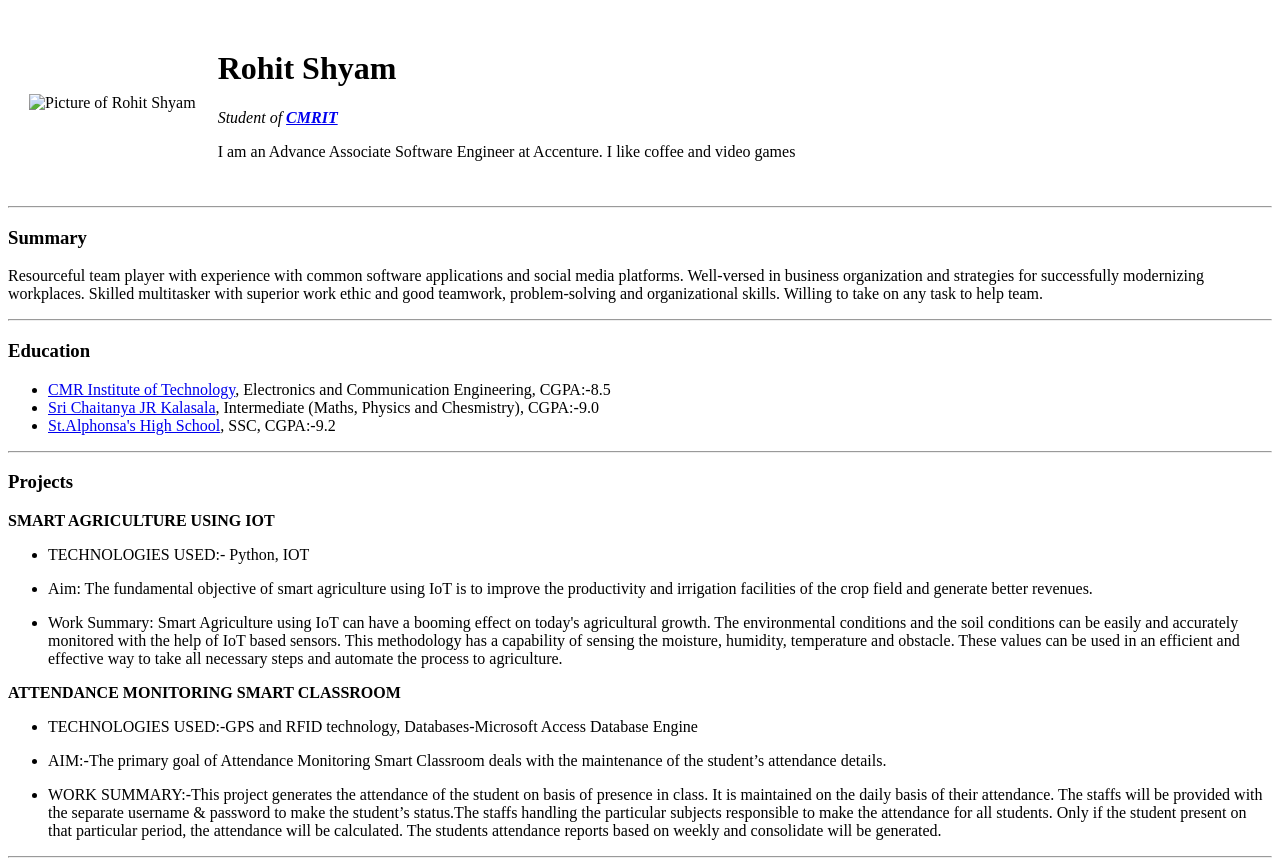
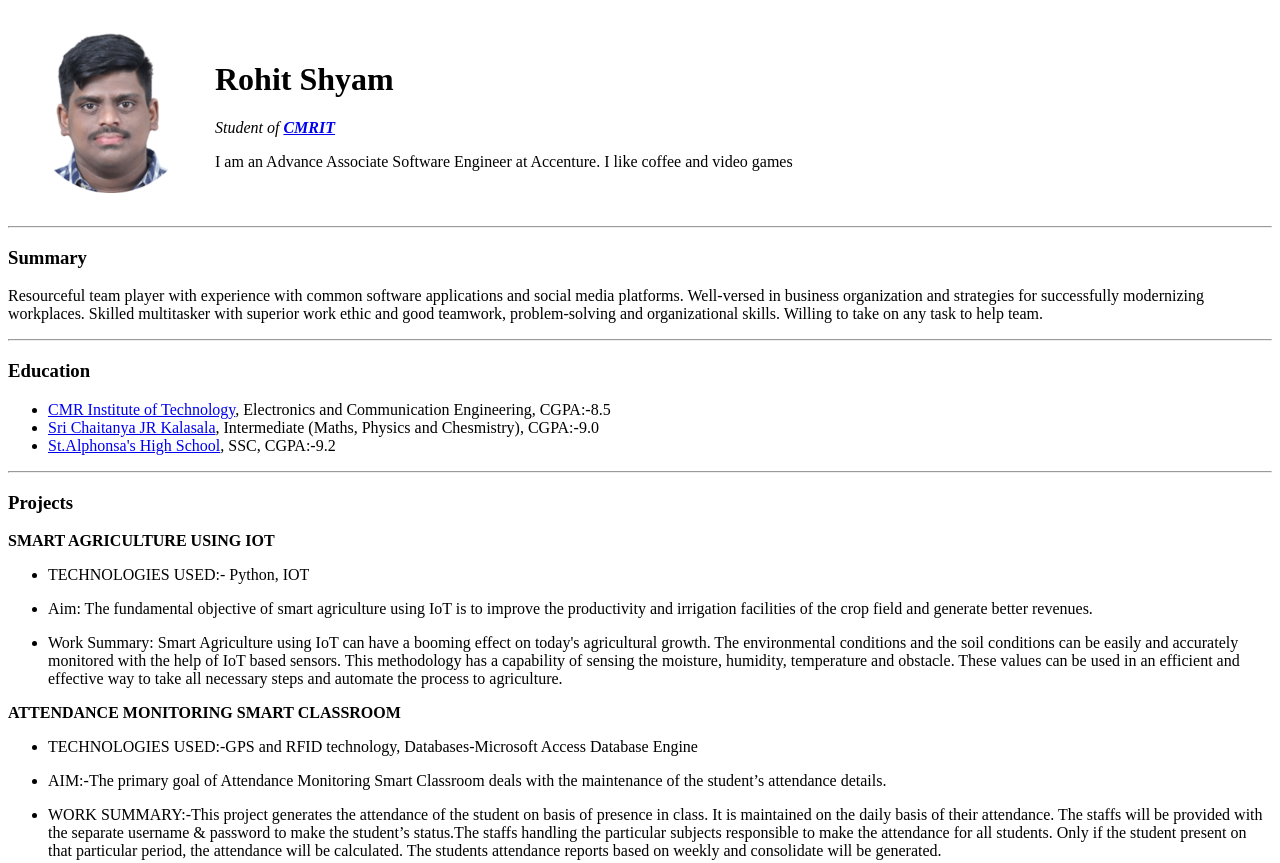
Before and after one commit to Rohit-Shyam/CV, a plain HTML site: page index.html in a window 1280 px wide. Shown: the top 863 px of the page. Drawn offline with Linux system fonts and the light colour scheme.

Commit message:
Update index.html

```diff
--- a/index.html
+++ b/index.html
@@ -9,7 +9,7 @@
 <body>
   <table cellspacing="20">
     <tr>
-      <td> <img src="images/Pic_Rohit.png" alt="Picture of Rohit Shyam"></td>
+      <td> <img src="images/RohitPic.png" alt="Picture of Rohit Shyam"></td>
       <td>
         <h1>Rohit Shyam</h1>
         <p><em>Student of <strong><a href="https://cmrithyderabad.edu.in/">CMRIT</a></strong> </em></p>
```
